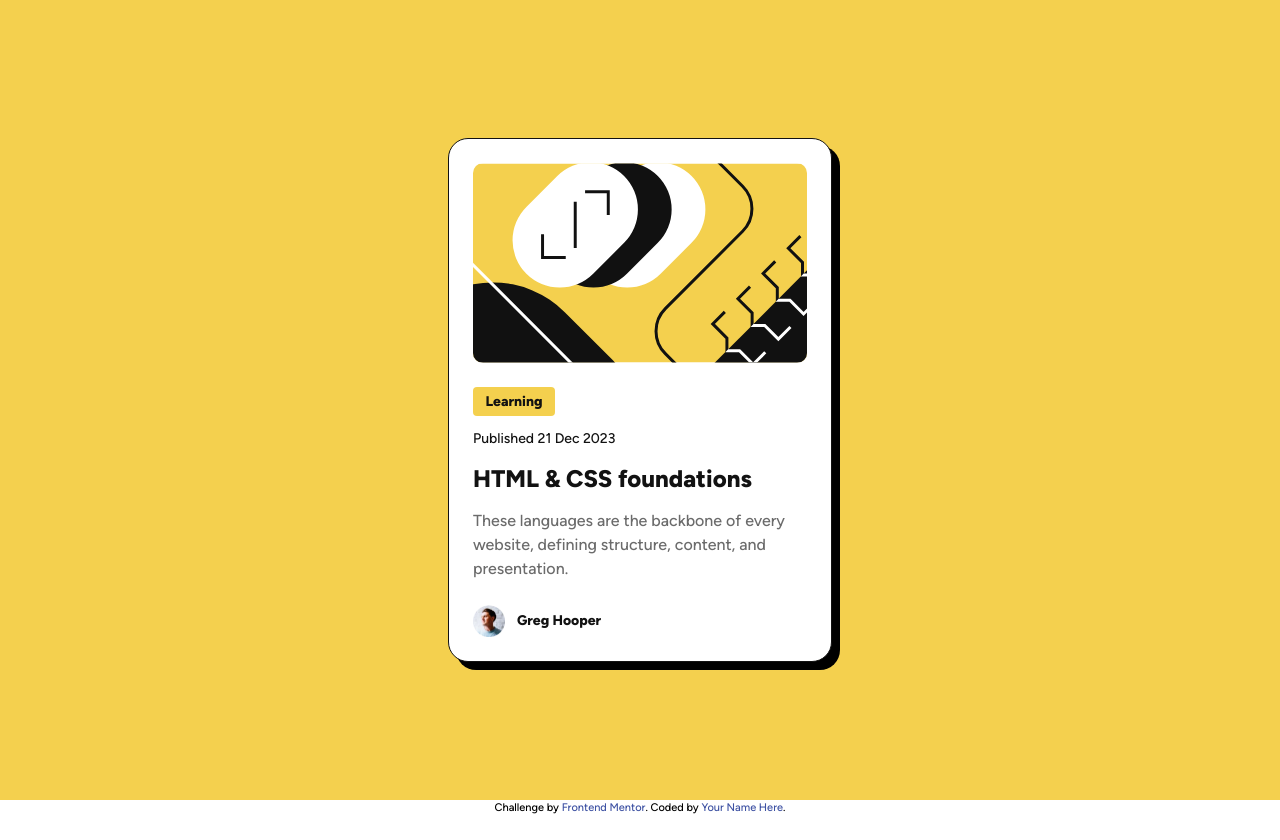
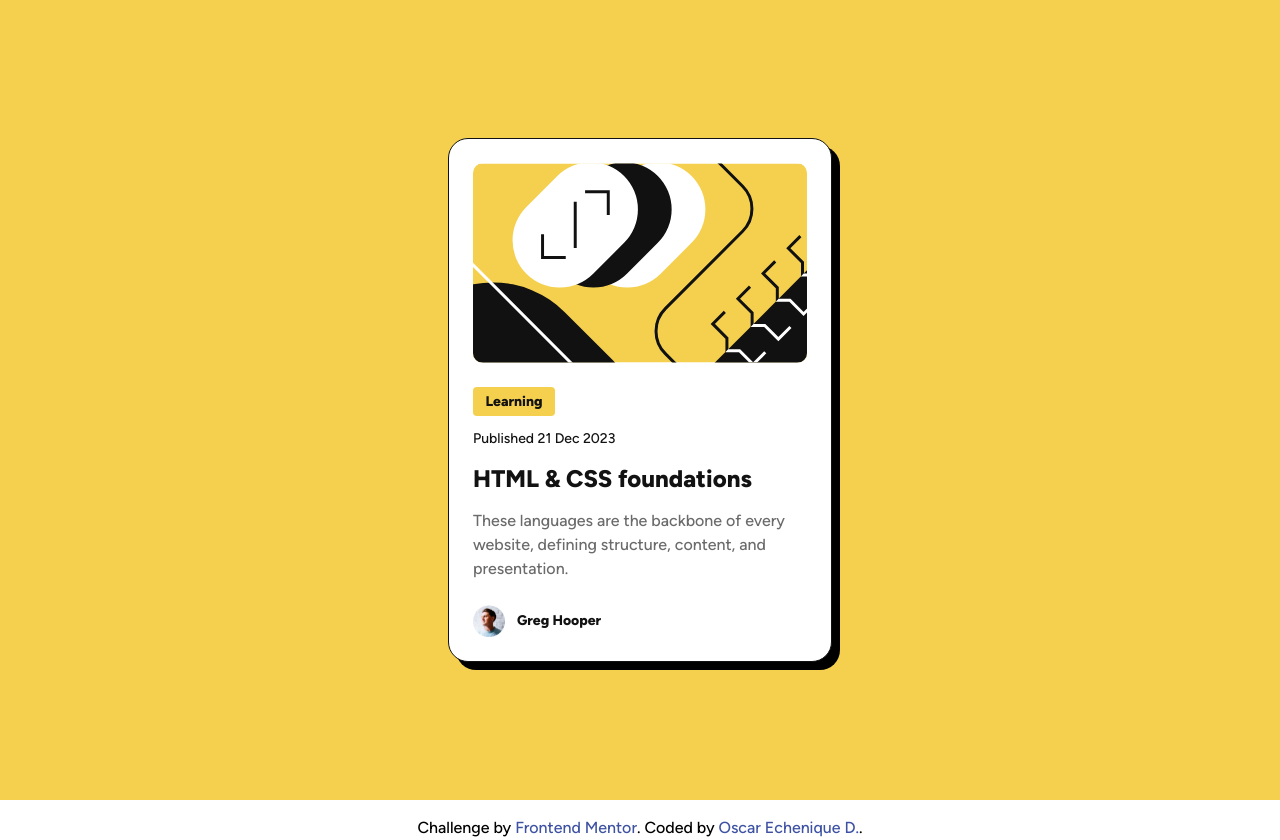
Before and after one commit to OscarE2D/FrontendMentor-blog-preview-card-figma, a plain HTML site: page index.html in a window 1280 px wide. Before the commit the page ends 817 px from the top, so only its background shows below. Drawn offline with Linux system fonts and the light colour scheme.

Commit message:
Agregando creditos y dandole estilos a los creditos

```diff
--- a/index.html
+++ b/index.html
@@ -16,17 +16,6 @@
     <link rel="stylesheet" href="./style.css" />
 
     <title>Frontend Mentor | Blog preview card</title>
-
-    <!-- Feel free to remove these styles or customise in your own stylesheet 👍 -->
-    <style>
-      .attribution {
-        font-size: 11px;
-        text-align: center;
-      }
-      .attribution a {
-        color: hsl(228, 45%, 44%);
-      }
-    </style>
   </head>
   <body>
     <main>
@@ -72,7 +61,7 @@
       Challenge by
       <a href="https://www.frontendmentor.io?ref=challenge" target="_blank"
         >Frontend Mentor</a
-      >. Coded by <a href="#">Your Name Here</a>.
+      >. Coded by <a href="https://github.com/OscarE2D">Oscar Echenique D.</a>.
     </footer>
   </body>
 </html>
--- a/style.css
+++ b/style.css
@@ -228,3 +228,13 @@ main {
   letter-spacing: 0;
   margin-left: var(--card-space-150);
 }
+
+.attribution {
+  font-size: 0.75;
+  text-align: center;
+  height: 2rem;
+  padding: var(--card-space-200);
+}
+.attribution a {
+  color: hsl(228, 45%, 44%);
+}
```
Also changed, not shown: 1 other file.
